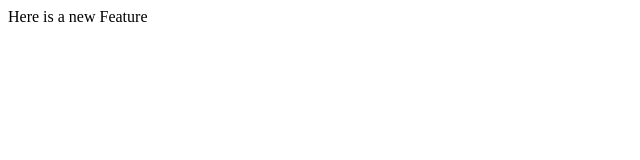
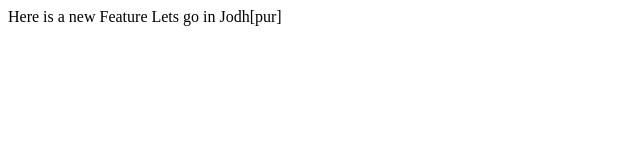
Before and after one commit to ads10071999/lec1, a plain HTML site: page index.html in a window 1280 px wide. Shown: the whole page, without its empty margins (0-640 px from the left). Drawn offline with Linux system fonts and the light colour scheme.

Commit message:
Changes made

```diff
--- a/index.html
+++ b/index.html
@@ -7,5 +7,7 @@
 </head>
 <body>
 	Here is a new Feature
+	Lets go
+	in Jodh[pur]
 </body>
 </html>
```
